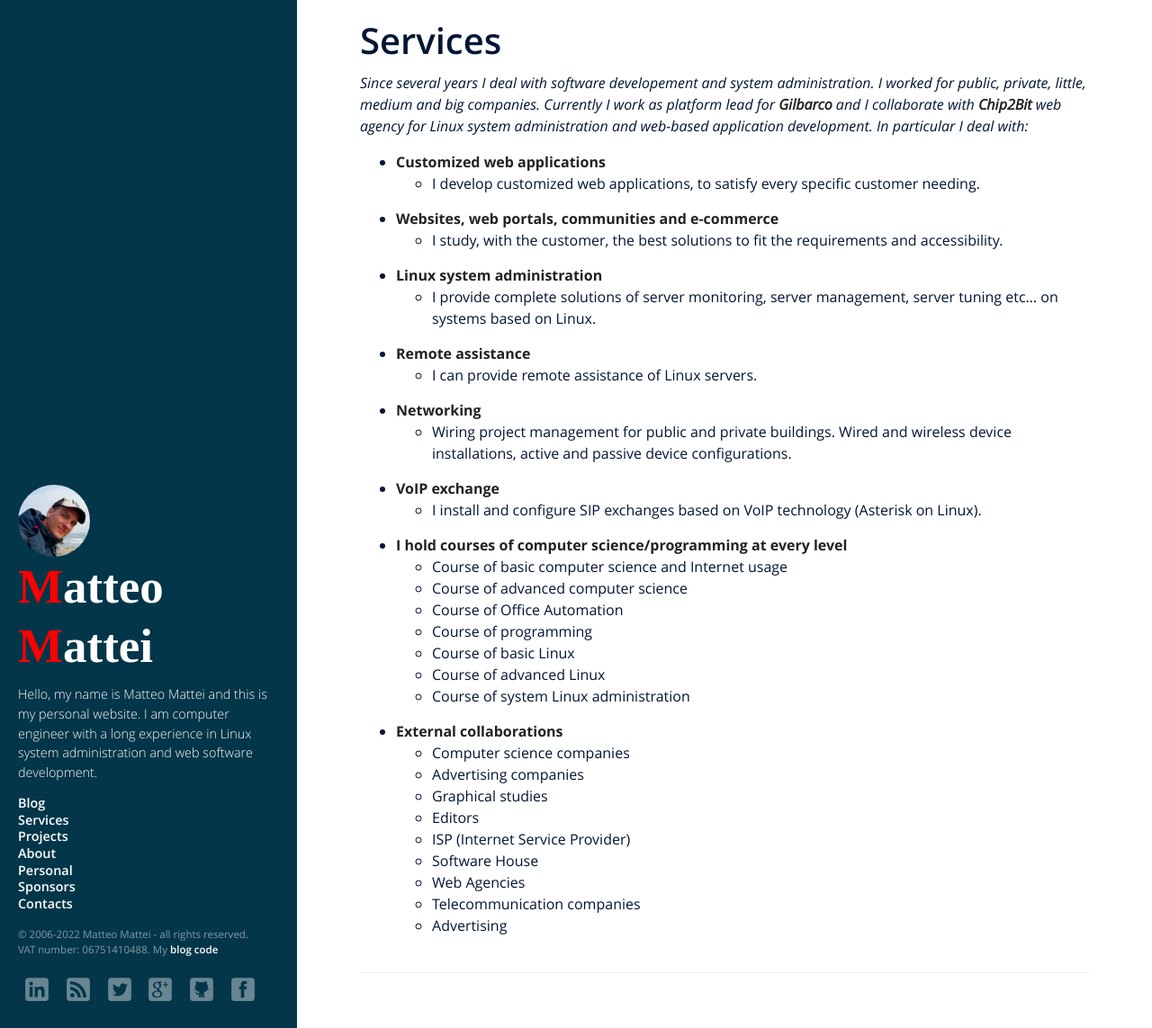
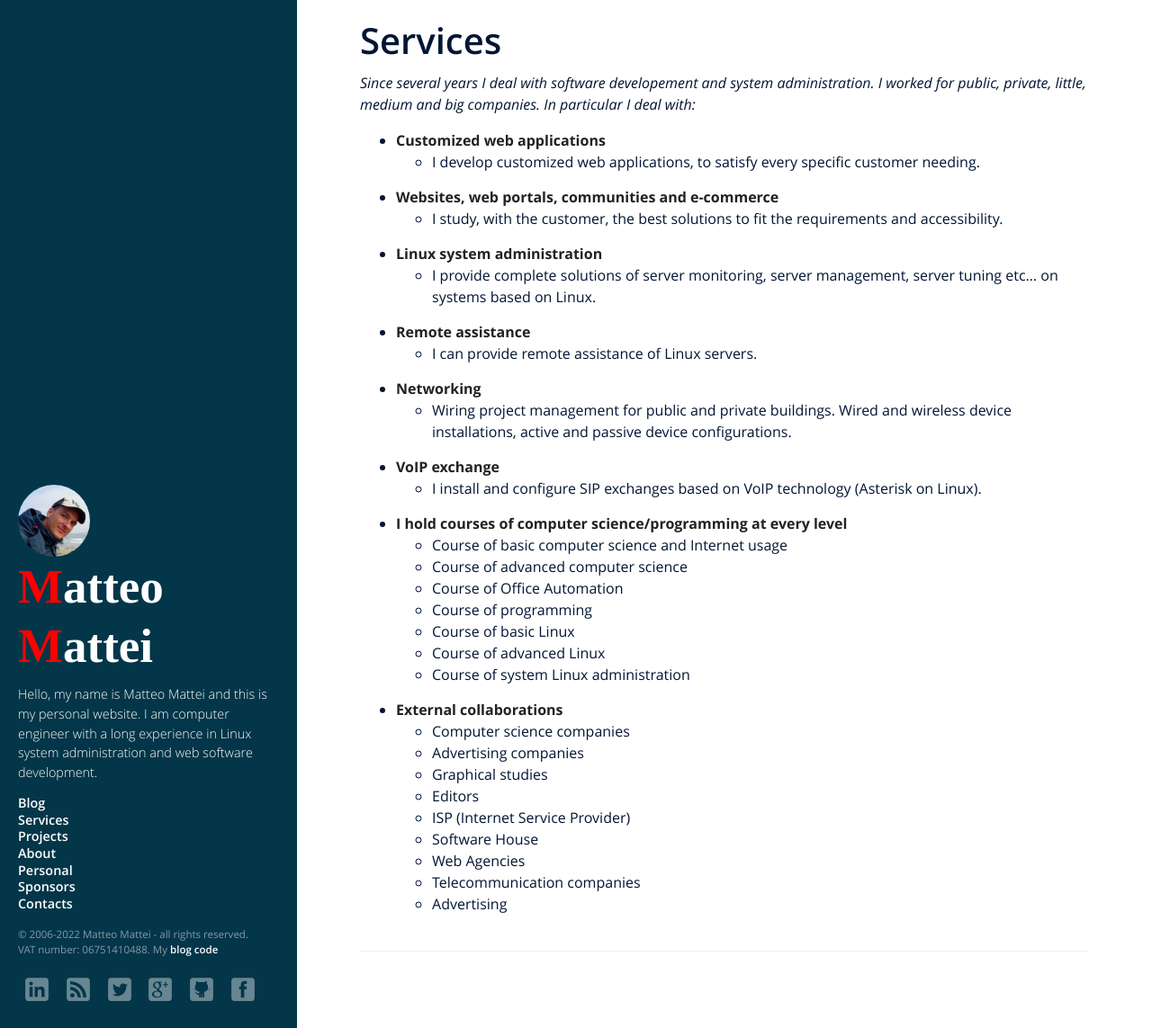
Before and after one commit to matteomattei/matteomattei.github.io, a Jekyll site: the page built from services/index.md, in a window 1280 px wide and 1143 px high. Shown: the whole window at 90% size. Built offline with Jekyll 4.4.1, drawn with Linux system fonts in a browser that asks for light colours; some web fonts are replaced.

Commit message:
update services page

```diff
--- a/services/index.md
+++ b/services/index.md
@@ -3,11 +3,11 @@ title: Services
 author: Matteo Mattei
 layout: page
 sitemap:
-  lastmod: 2014-06-06
+  lastmod: 2022-06-14
   priority: 0.7
   changefreq: monthly
 ---
-*Since several years I deal with software developement and system administration. I worked for public, private, little, medium and big companies. Currently I work as platform lead for [Gilbarco](http://www.gilbarco.com) and I collaborate with [Chip2Bit](http://www.chip2bit.com) web agency for Linux system administration and web-based application development. In particular I deal with:*
+*Since several years I deal with software developement and system administration. I worked for public, private, little, medium and big companies. In particular I deal with:*
 
  - **Customized web applications**
     - I develop customized web applications, to satisfy every specific customer needing.
```
